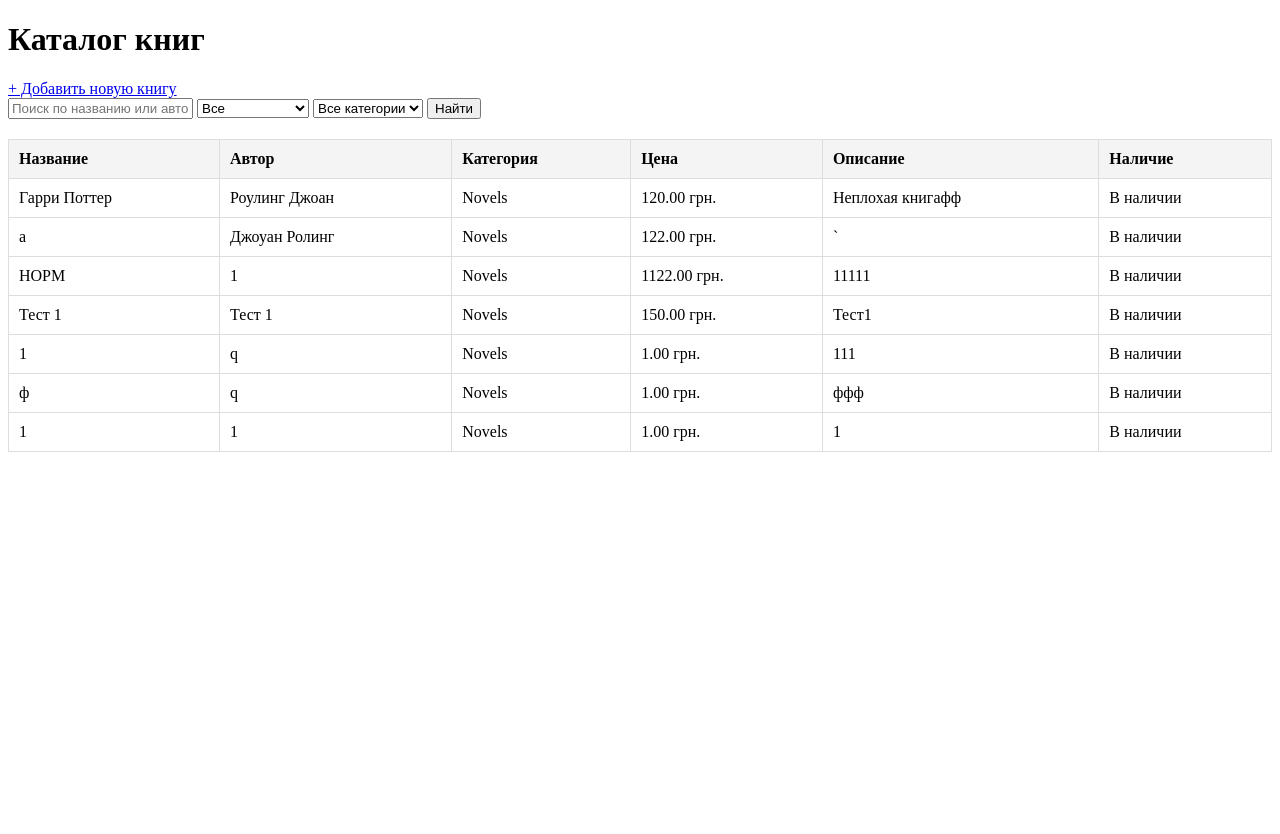
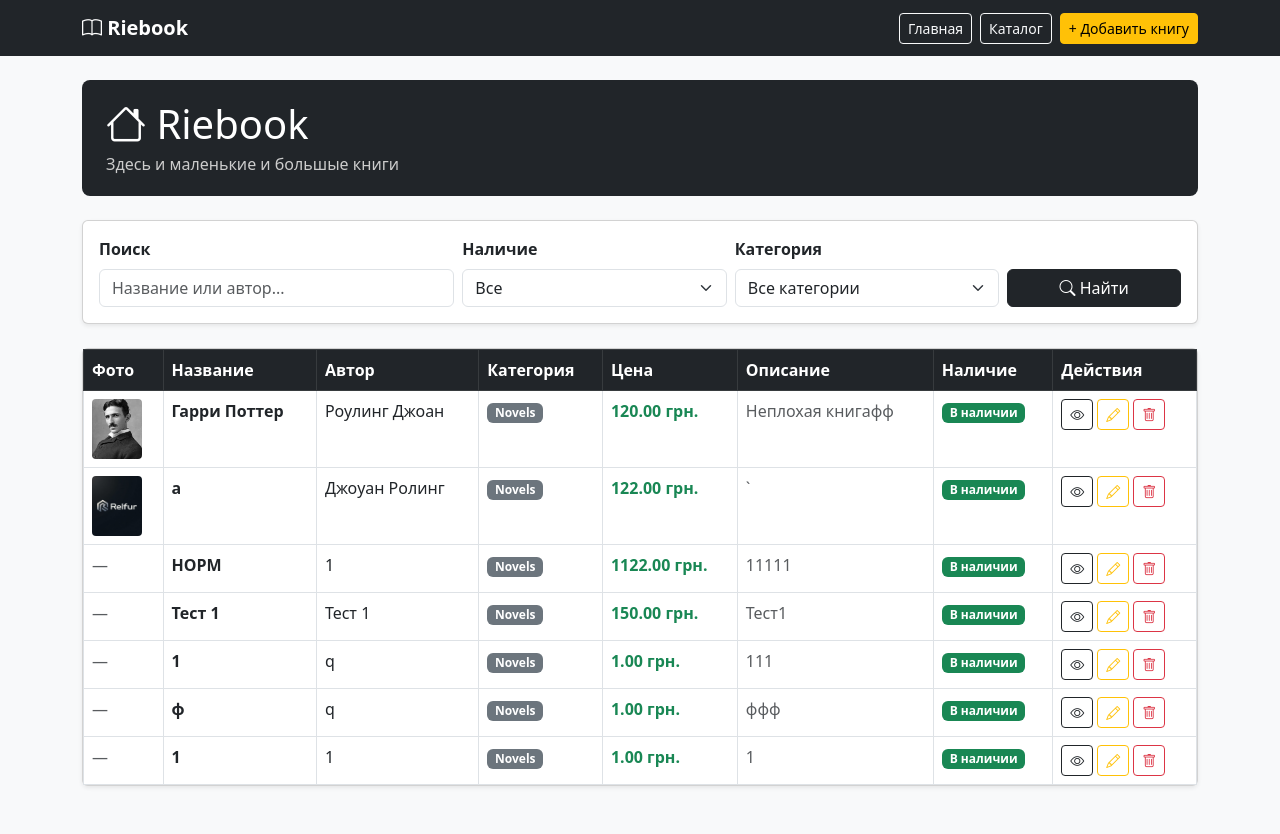
Before and after one commit to PilipenkoRadion/DZ_10, a Django app: page / in a window 1280 px wide. Before the commit the page ends 452 px from the top, so only its background shows below. Run offline with Django 5.2, Linux system fonts and the light colour scheme; data comes from the database, SQL or seed files in the repository; both versions use the stored data as it was after the commit.

Commit message:
10.1-14.1 DZ

```diff
--- a/booksite/settings.py
+++ b/booksite/settings.py
@@ -115,4 +115,8 @@ USE_TZ = True
 # Static files (CSS, JavaScript, Images)
 # https://docs.djangoproject.com/en/6.0/howto/static-files/
 
-STATIC_URL = 'static/'
+STATIC_URL = "/static/"
+STATICFILES_DIRS = [BASE_DIR / "static"]
+
+MEDIA_URL = "/media/"
+MEDIA_ROOT = BASE_DIR / 'media'
--- a/booksite/urls.py
+++ b/booksite/urls.py
@@ -16,8 +16,13 @@ Including another URLconf
 """
 from django.contrib import admin
 from django.urls import path, include
+from django.conf import settings
+from django.conf.urls.static import static
 
 urlpatterns = [
-    path('admin/', admin.site.urls),
-    path('', include("booksite_functions.urls"))
+    path("admin/", admin.site.urls),
+    path("", include(("booksite_functions.urls", "books"))),
 ]
+
+if settings.DEBUG:
+    urlpatterns += static(settings.MEDIA_URL, document_root=settings.MEDIA_ROOT)
--- a/booksite_functions/models.py
+++ b/booksite_functions/models.py
@@ -19,6 +19,7 @@ class Book(models.Model):
         ("n", "out_of_stock")
     ]
     title = models.CharField(max_length=20)
+    photo = models.ImageField(upload_to="books/", blank=True, null=True)
     author = models.TextField()
     price = models.DecimalField(max_digits=10, decimal_places=2)
     description = models.CharField(max_length=150)
--- /dev/null
+++ b/booksite_functions/templates/base.html
@@ -0,0 +1,80 @@
+{% load static %}
+<!DOCTYPE html>
+<html lang="ru">
+
+<head>
+    <meta charset="UTF-8">
+    <title>{% block title %}Книжный магазин{% endblock %}</title>
+    <link rel="stylesheet" href="https://cdn.jsdelivr.net/npm/bootstrap@5.3.0/dist/css/bootstrap.min.css">
+    <link rel="stylesheet" href="https://cdn.jsdelivr.net/npm/bootstrap-icons@1.10.0/font/bootstrap-icons.css">
+    <style>
+        .btn-gold {
+            background-color: #ffc107;
+            border-color: #ffc107;
+            color: #000;
+            font-weight: 600;
+        }
+
+        .btn-gold:hover {
+            background-color: #e0a800;
+        }
+
+        .badge-stock-y {
+            background-color: #198754;
+            color: #fff;
+        }
+
+        .badge-stock-n {
+            background-color: #dc3545;
+            color: #fff;
+        }
+
+        .page-header {
+            background: #212529;
+            color: #fff;
+            padding: 20px 24px;
+            border-radius: 8px;
+            margin-bottom: 24px;
+        }
+
+        .filter-sidebar {
+            background: #fff;
+            border-radius: 8px;
+            padding: 20px;
+            box-shadow: 0 1px 4px rgba(0, 0, 0, .1);
+        }
+    </style>
+</head>
+
+<body class="bg-light">
+
+    <nav class="navbar navbar-dark bg-dark mb-4">
+        <div class="container">
+            <a class="navbar-brand fw-bold" href="{% url 'books:home' %}">
+                <i class="bi bi-book"></i> Riebook
+            </a>
+            <div class="d-flex gap-2">
+                <a href="{% url 'books:home' %}" class="btn btn-outline-light btn-sm">Главная</a>
+                <a href="{% url 'books:book-list' %}" class="btn btn-outline-light btn-sm">Каталог</a>
+                <a href="{% url 'books:step1' %}" class="btn btn-warning btn-sm">+ Добавить книгу</a>
+            </div>
+        </div>
+    </nav>
+
+    <div class="container mb-5">
+        {% if messages %}
+        {% for message in messages %}
+        <div class="alert alert-{{ message.tags }} alert-dismissible fade show">
+            {{ message }}
+            <button type="button" class="btn-close" data-bs-dismiss="alert"></button>
+        </div>
+        {% endfor %}
+        {% endif %}
+
+        {% block content %}{% endblock %}
+    </div>
+
+    <script src="https://cdn.jsdelivr.net/npm/bootstrap@5.3.0/dist/js/bootstrap.bundle.min.js"></script>
+</body>
+
+</html>
--- a/booksite_functions/templates/home.html
+++ b/booksite_functions/templates/home.html
@@ -1,56 +1,32 @@
-<!DOCTYPE html>
-<html lang="ru">
+{% extends "base.html" %}
+{% block title %}Riebook{% endblock %}
 
-<head>
-    <meta charset="UTF-8">
-    <title>Каталог книг</title>
-    <style>
-        table {
-            width: 100%;
-            border-collapse: collapse;
-            margin-top: 20px;
-        }
+{% block content %}
 
-        th,
-        td {
-            border: 1px solid #ddd;
-            padding: 10px;
-            text-align: left;
-        }
+<div class="page-header">
+    <h1 class="mb-0"><i class="bi bi-house"></i> Riebook</h1>
+    <p class="mb-0 mt-1" style="color:#ccc;">Здесь и маленькие и большые книги</p>
+</div>
 
-        th {
-            background-color: #f4f4f4;
-        }
-
-        .success {
-            color: green;
-            font-weight: bold;
-        }
-    </style>
-</head>
-
-<body>
-    <h1>Каталог книг</h1>
-
-    {% if messages %}
-    {% for message in messages %}
-    <p class="success">{{ message }}</p>
-    {% endfor %}
-    {% endif %}
-
-    <a href="{% url 'step1' %}">+ Добавить новую книгу</a>
-
-    <form method="GET">
-        <input type="text" name="search" placeholder="Поиск по названию или автору"
-            value="{{ request.GET.search|default:'' }}">
-
-        <select name="stock">
+<div class="card mb-4 shadow-sm">
+    <div class="card-body">
+        <form method="GET" class="row g-2 align-items-end">
+            <div class="col-md-4">
+                <label class="form-label fw-semibold">Поиск</label>
+                <input type="text" name="search" placeholder="Название или автор..."
+                    value="{{ request.GET.search|default:'' }}" class="form-control">
+            </div>
+            <div class="col-md-3">
+                <label class="form-label fw-semibold">Наличие</label>
+                <select name="stock" class="form-select">
                     <option value="">Все</option>
                     <option value="y" {% if request.GET.stock == "y" %}selected{% endif %}>В наличии</option>
-            <option value="n" {% if request.GET.stock == "n" %}selected{% endif %}>Нет в наличии</option>
+                    <option value="n" {% if request.GET.stock == "n" %}selected{% endif %}>Нет</option>
                 </select>
-
-        <select name="category">
+            </div>
+            <div class="col-md-3">
+                <label class="form-label fw-semibold">Категория</label>
+                <select name="category" class="form-select">
                     <option value="">Все категории</option>
                     {% for cat in categories %}
                     <option value="{{ cat.id }}" {% if request.GET.category == cat.id|stringformat:"i" %}selected{% endif %}>
@@ -58,38 +34,78 @@
                     </option>
                     {% endfor %}
                 </select>
+            </div>
+            <div class="col-md-2">
+                <button type="submit" class="btn btn-dark w-100">
+                    <i class="bi bi-search"></i> Найти
+                </button>
+            </div>
+        </form>
+    </div>
+</div>
 
-        <button type="submit">Найти</button>
-    </form>
-
-    <table>
-        <thead>
+<div class="card shadow-sm">
+    <div class="card-body p-0">
+        <table class="table table-hover table-bordered mb-0">
+            <thead class="table-dark">
                 <tr>
+                    <th>Фото</th>
                     <th>Название</th>
                     <th>Автор</th>
                     <th>Категория</th>
                     <th>Цена</th>
                     <th>Описание</th>
                     <th>Наличие</th>
+                    <th>Действия</th>
                 </tr>
             </thead>
             <tbody>
                 {% for book in books %}
                 <tr>
-                <td>{{ book.title }}</td>
+                    <td>
+                        {% if book.photo %}
+                        <img src="{{ book.photo.url }}"
+                            style="width:50px; height:60px; object-fit:cover; border-radius:4px;">
+                        {% else %}
+                        <span class="text-muted">—</span>
+                        {% endif %}
+                    </td>
+                    <td class="fw-semibold">{{ book.title }}</td>
                     <td>{{ book.author }}</td>
-                <td>{{ book.category.name }}</td>
-                <td>{{ book.price }} грн.</td>
-                <td>{{ book.description|truncatechars:50 }}</td>
-                <td>{% if book.stock == "y" %}В наличии{% else %}Нет в наличии{% endif %}</td>
+                    <td><span class="badge bg-secondary">{{ book.category.name }}</span></td>
+                    <td class="text-success fw-bold">{{ book.price }} грн.</td>
+                    <td class="text-muted">{{ book.description|truncatechars:50 }}</td>
+                    <td>
+                        {% if book.stock == "y" %}
+                        <span class="badge bg-success">В наличии</span>
+                        {% else %}
+                        <span class="badge bg-danger">Нет</span>
+                        {% endif %}
+                    </td>
+                    <td>
+                        <div class="d-flex gap-1">
+                            <a href="{% url 'books:book-detail' book.pk %}" class="btn btn-sm btn-outline-dark">
+                                <i class="bi bi-eye"></i>
+                            </a>
+                            <a href="{% url 'books:book-update' book.pk %}" class="btn btn-sm btn-outline-warning">
+                                <i class="bi bi-pencil"></i>
+                            </a>
+                            <a href="{% url 'books:book-delete' book.pk %}" class="btn btn-sm btn-outline-danger">
+                                <i class="bi bi-trash"></i>
+                            </a>
+                        </div>
+                    </td>
                 </tr>
                 {% empty %}
                 <tr>
-                <td colspan="6">Книг пока нет.</td>
+                    <td colspan="8" class="text-center text-muted py-4">
+                        <i class="bi bi-inbox"></i> Книг пока нет.
+                    </td>
                 </tr>
                 {% endfor %}
             </tbody>
         </table>
-</body>
+    </div>
+</div>
 
-</html>
+{% endblock %}
--- a/booksite_functions/urls.py
+++ b/booksite_functions/urls.py
@@ -1,7 +1,20 @@
 from django.urls import path
+from django.conf import settings
+from django.conf.urls.static import static
 from . import views
+
+app_name = "books"
+
 urlpatterns = [
     path("step1/", views.step1, name="step1"),
     path("step2/", views.step2, name="step2"),
     path("", views.home, name="home"),
+    path("books/", views.BookListView.as_view(), name="book-list"),
+    path("books/<int:pk>/", views.BookDetailView.as_view(), name="book-detail"),
+    path("books/create/", views.BookCreateView.as_view(), name="book-create"),
+    path("books/<int:pk>/update/", views.BookUpdateView.as_view(), name="book-update"),
+    path("books/<int:pk>/delete/", views.BookDeleteView.as_view(), name="book-delete"),
 ]
+
+if settings.DEBUG:
+    urlpatterns += static(settings.MEDIA_URL, document_root=settings.MEDIA_ROOT)
--- a/booksite_functions/views.py
+++ b/booksite_functions/views.py
@@ -1,9 +1,63 @@
 from django.shortcuts import render, redirect, get_object_or_404
+from django.views.generic import ListView, DetailView, CreateView, UpdateView, DeleteView
 # Create your views here.
 from .models import Book, Category
 from django.contrib import messages as django_messages
 from .forms import Step1Form
 from django.db.models import Q, Count, Avg
+from django.urls import reverse_lazy
+
+
+
+class BookListView(ListView):
+    model = Book
+    template_name = "book_list.html"
+    context_object_name = "books_l"
+    paginate_by = 67
+
+    def get_queryset(self):
+        queryset = Book.objects.all()
+        category = self.request.GET.get("category")
+        if category:
+            queryset = queryset.filter(category__slug=category)
+        return queryset
+
+    def get_context_data(self, **kwargs):
+        context = super().get_context_data(**kwargs)
+        context["categories"] = Category.objects.all()
+        return context
+
+class BookDetailView(DetailView):
+    model = Book
+    template_name = "book_detail.html"
+    context_object_name = "books_d"
+
+class BookCreateView(CreateView):
+    model = Book
+    template_name = "book_create.html"
+    fields = ["title", "author", "price", "description", "stock", "category"]
+    success_url = reverse_lazy("books:book-list")
+
+class BookUpdateView(UpdateView):
+    model = Book
+    template_name = "book_update.html"
+    fields = ["title", "author", "price", "description", "stock", "category", "photo"]
+    success_url = reverse_lazy("books:book-list")
+
+class BookDeleteView(DeleteView):
+    model = Book
+    template_name = "book_delete.html"
+    success_url = reverse_lazy("books:book-list")
+
+
+
+
+
+
+
+
+
+
 def step1(request):
     form = Step1Form()
     if request.method == "POST":
@@ -12,7 +66,7 @@ def step1(request):
             request.session["reg_title"] = form.cleaned_data["title"]
             request.session["reg_author"] = form.cleaned_data["author"]
             request.session["reg_price"] = str(form.cleaned_data["price"])
-            return redirect("step2")
+            return redirect("books:step2")
     return render(request, "step1.html", {"form": form})
 
 
@@ -59,9 +113,10 @@ def step1(request):
 def step2(request):
     steps_keys = ["reg_title", "reg_author", "reg_price"]
     if not all(k in request.session for k in steps_keys):
-        return redirect("step1")
+        return redirect("books:step1")
 
     if request.method == "POST":
+        photo = request.FILES.get("photo")
         description = request.POST.get("description")
         stock = request.POST.get("stock")
         category_id = request.POST.get("category")
@@ -69,25 +124,25 @@ def step2(request):
 
         if not description:
             django_messages.error(request, "Введите описание книги")
-            return redirect("step2")
+            return redirect("books:step2")
 
         if not stock:
             django_messages.error(request, "Укажите наличее книг")
-            return redirect("step2")
+            return redirect("books:step2")
 
         if not category_id:
             django_messages.error(request, "Укажите категорию книг")
-            return redirect("step2")
+            return redirect("books:step2")
 
         try:
             category_obj = Category.objects.get(id=category_id)
         except Category.DoesNotExist:
             django_messages.error(request, "Выбранная категория не существует")
-            return redirect("step2")
+            return redirect("books:step2")
 
         if len(description) > 150:
             django_messages.error(request, "Описание не может превышать 150 символов")
-            return redirect("step2")
+            return redirect("books:step2")
 
 
         category_obj = get_object_or_404(Category, id=category_id)
@@ -99,13 +154,14 @@ def step2(request):
             description=description,
             stock=stock,
             category=category_obj,
+            photo=photo
         )
 
         for i in steps_keys:
             del request.session[i]
         request.session.flush()
         django_messages.success(request, "Вы успешно добавили книгу в каталог!")
-        return redirect("home")
+        return redirect("books:home")
 
     categories = Category.objects.all()
     return render(request, "step2.html", {"categories": categories})
```
Also changed, not shown: booksite_functions/templates/book_create.html (added, +40 -0 lines), booksite_functions/templates/book_delete.html (added, +26 -0 lines), booksite_functions/templates/book_detail.html (added, +51 -0 lines), booksite_functions/templates/book_list.html (added, +104 -0 lines), booksite_functions/templates/book_update.html (added, +51 -0 lines), booksite_functions/templates/step1.html (+23 -4 lines), booksite_functions/templates/step2.html (+45 -12 lines), booksite_functions/migrations/0002_book_photo.py (added), db.sqlite3, media/books/Relfur.jpg (added), media/books/g.jpg (added), media/books/Никола_тесла.jpg (added). Lines whose indentation alone changed are shown as unchanged.
